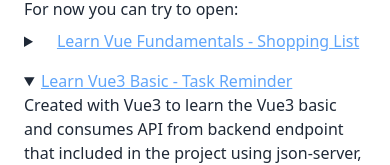
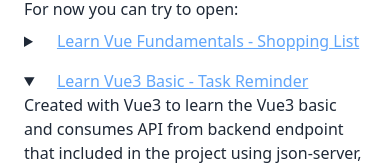
Before and after one commit to fajarbc/fajarbc.github.io, a Nuxt app: page / in a window 390 px wide. Shown: the part 348-513 px from the top of the page. Built offline with nearby package versions, Linux system fonts and the light colour scheme.

Commit message:
update homepage content

```diff
--- a/components/Home.vue
+++ b/components/Home.vue
@@ -50,7 +50,7 @@
                   <div class="flex items-center gap-1">
                     <icon-github></icon-github> Github Repository:
                     <a href="https://github.com/fajarbc/learn-vue-fundamentals/"
-                      class="text-blue-400 underline ml-4 md:ml-0"
+                      class="text-blue-400 underline"
                       target="_blank"
                       title="Learn Vue Fundamentals - Github Repository">
                       Learn Vue Fundamentals
@@ -63,7 +63,7 @@
               <details open>
                 <summary>
                   <a href="https://github.fajarbc.com/learn-vue3-basic/"
-                    class="text-blue-400 underline"
+                    class="text-blue-400 underline ml-4 md:ml-0"
                     target="_blank"
                     title="Learn Vue3 Basic - Task Reminder">
                     Learn Vue3 Basic - Task Reminder
```
